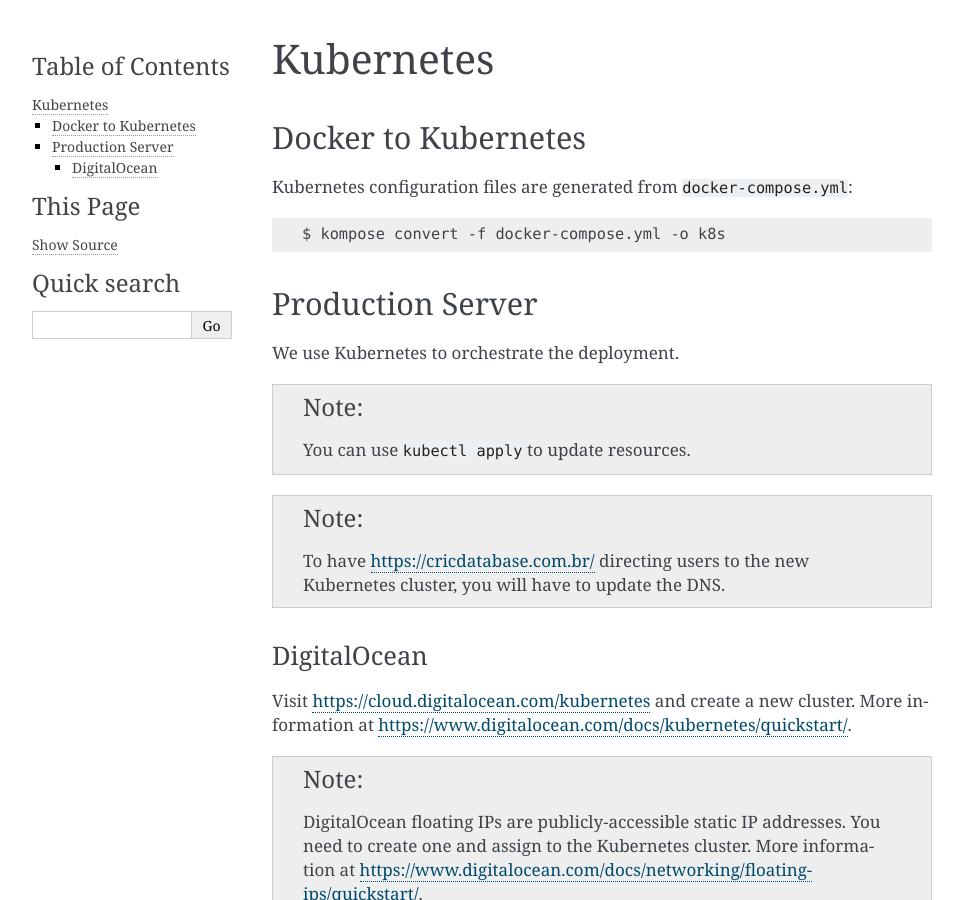
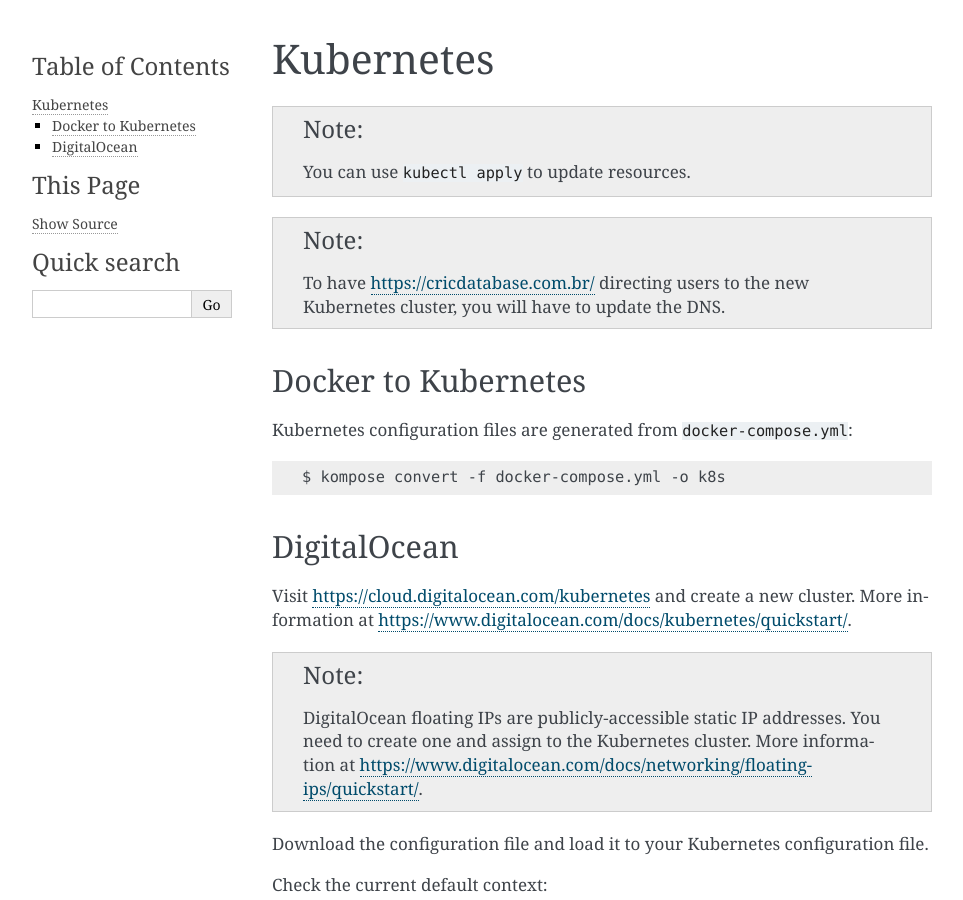
Before and after one commit to CRICDatabase/searchable-image-database, a Sphinx documentation site: the page built from docs/kubernetes.rst, in a window 1280 px wide and 900 px high. Shown: the whole window, without its empty margins (148-1111 px from the left). Built offline with Sphinx 7.4.7, drawn with Linux system fonts in a browser that asks for light colours.

Commit message:
Improve headers

```diff
--- a/docs/kubernetes.rst
+++ b/docs/kubernetes.rst
@@ -1,17 +1,5 @@
 Kubernetes
 ==========
-
-Docker to Kubernetes
---------------------
-
-Kubernetes configuration files are generated from ``docker-compose.yml``::
-
-    $ kompose convert -f docker-compose.yml -o k8s
-
-Production Server
------------------
-
-We use Kubernetes to orchestrate the deployment.
 
 ..  note::
 
```
Also changed, not shown: other parts of docs/kubernetes.rst (+8 -1 lines).
